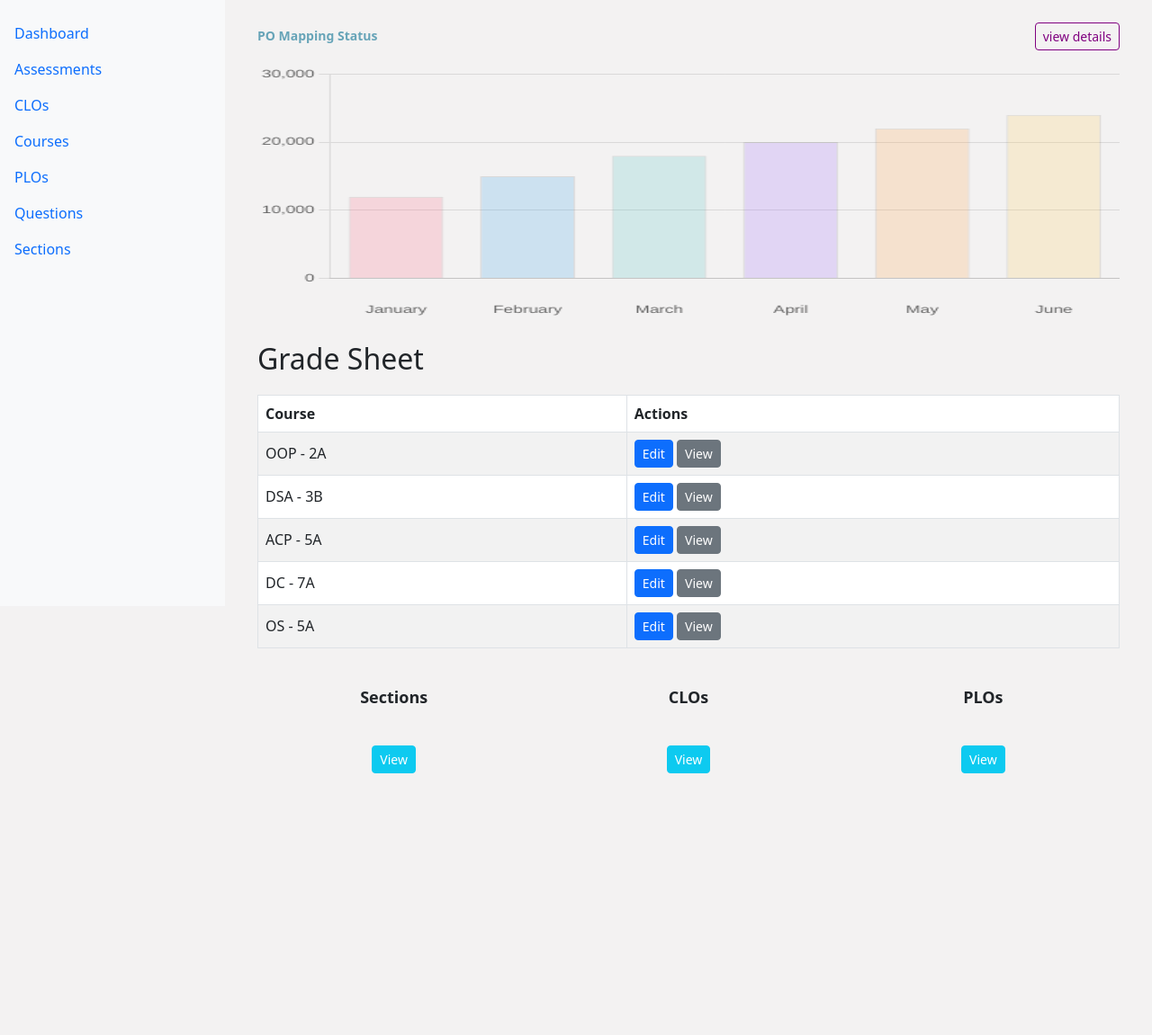
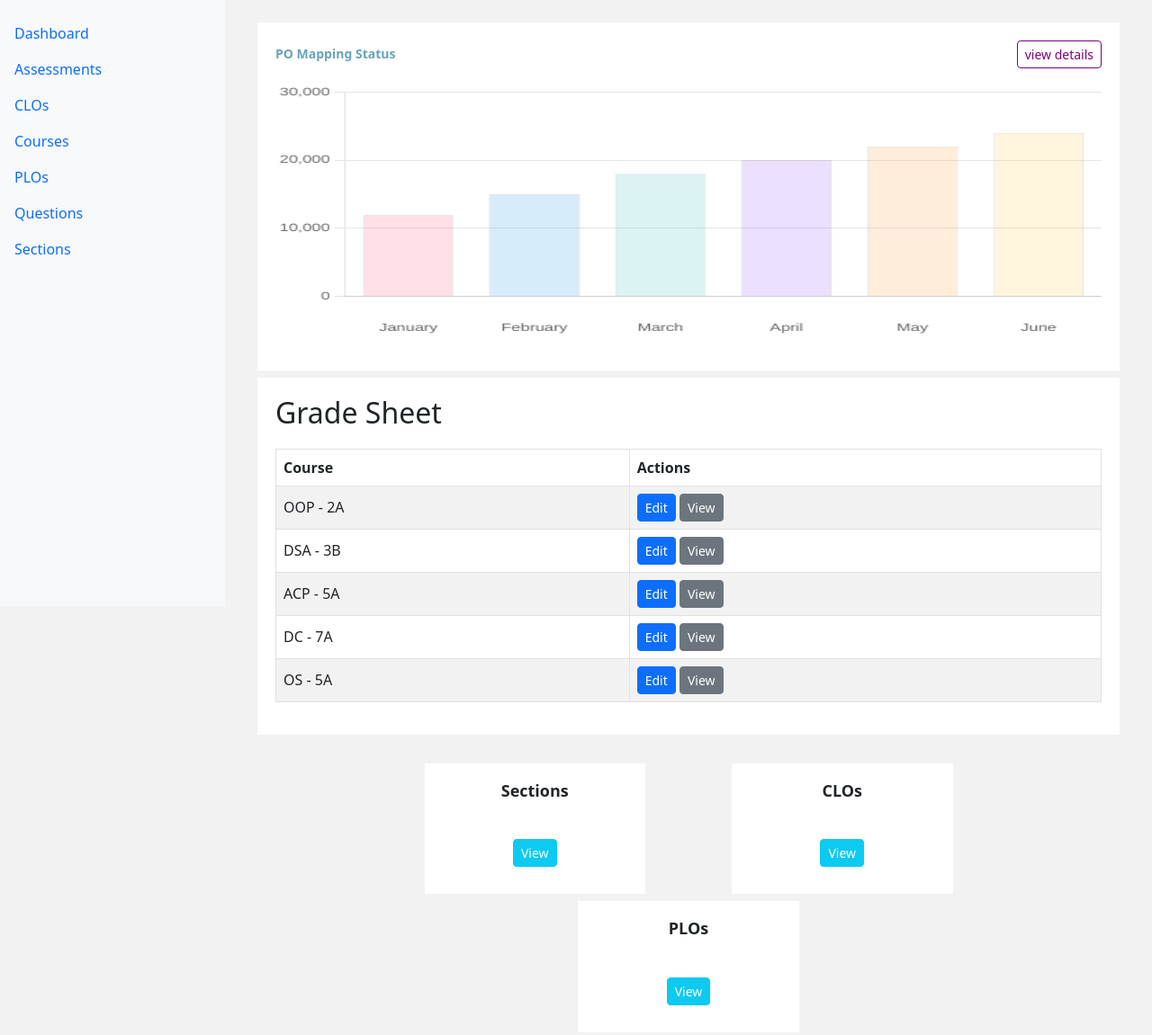
Before and after one commit to asadishfaq/dashboard-screens, a plain HTML site: page OBEAUTOMATION.html in a window 1280 px wide. Shown: the part 182-1333 px from the top of the page at 90% size. Before the commit the page ends 1096 px from the top, so only its background shows below. Drawn offline with nearby package versions, Linux system fonts and the light colour scheme.

Commit message:
update styling

```diff
--- a/OBEAUTOMATION.html
+++ b/OBEAUTOMATION.html
@@ -101,7 +101,7 @@
           </div>
         </div>
 
-        <div class="mt-2 mb-2">
+        <div class="mt-2 mb-2 chart-container">
           <div class="d-flex justify-content-between align-items-center mb-3">
             <h2 class="mb-0 small-text-heading">PO Mapping Status</h2>
             <button class="btn btn-info btn-sm transparent-button">
@@ -115,7 +115,7 @@
           </div>
         </div>
 
-        <div class="">
+        <div class="sheet-container">
           <h2>Grade Sheet</h2>
           <table class="table table-striped table-bordered">
             <thead>
@@ -165,10 +165,12 @@
         </div>
 
         <!-- Responsive layout for 4 sections in the same row -->
-        <div class="mt-4">
+        <div class="mt-4 w-100">
           <div class="row justify-content-center">
             <!-- Questions Section -->
-            <div class="col-12 col-md-4 mb-2 mb-md-0">
+            <div
+              class="col-12 col-md-3 mx-5 my-2 mb-2 mb-md-0 section-container"
+            >
               <div
                 class="questionSection d-flex align-items-center flex-column w-100"
               >
@@ -180,7 +182,9 @@
             </div>
 
             <!-- PLOs Section -->
-            <div class="col-12 col-md-4 mb-2 mb-md-0">
+            <div
+              class="col-12 col-md-3 mb-2 mb-md-0 mx-5 my-2 section-container"
+            >
               <div
                 class="questionSection d-flex justify-content-between align-items-center flex-column w-100"
               >
@@ -191,7 +195,9 @@
             </div>
 
             <!-- Section 3 -->
-            <div class="col-12 col-md-4 mb-2 mb-md-0">
+            <div
+              class="col-12 col-md-3 mb-2 mb-md-0 mx-5 my-2 section-container"
+            >
               <div
                 class="questionSection d-flex justify-content-between align-items-center flex-column w-100"
               >
--- a/style.css
+++ b/style.css
@@ -14,7 +14,7 @@ body {
   transition: transform 0.3s ease;
   z-index: 9999; /* Ensure the sidebar is always on top */
 }
-.char-container {
+.chart-container {
   background-color: white;
   padding: 20px;
 }
```
Also changed, not shown: index.html (+1 -1 lines).
